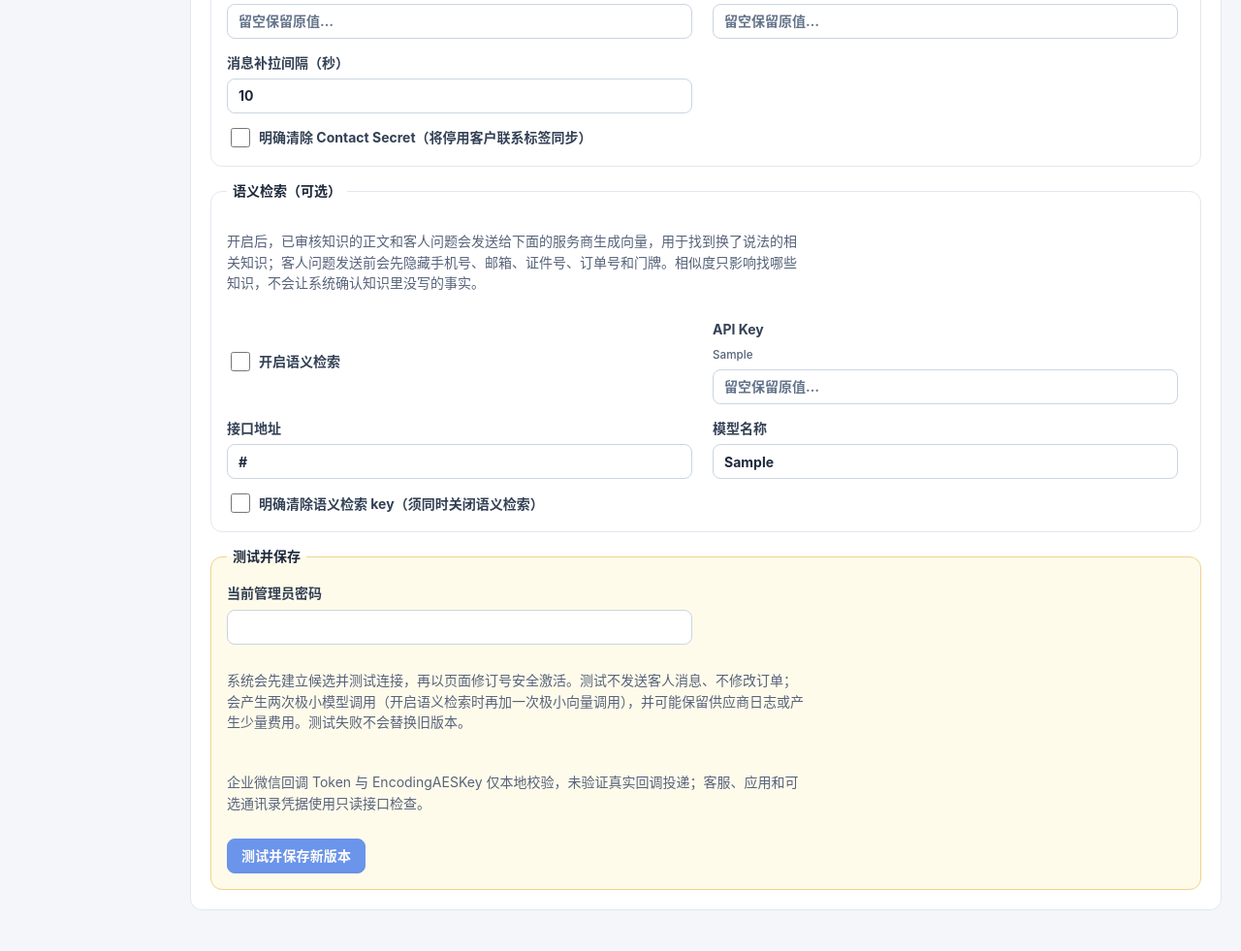
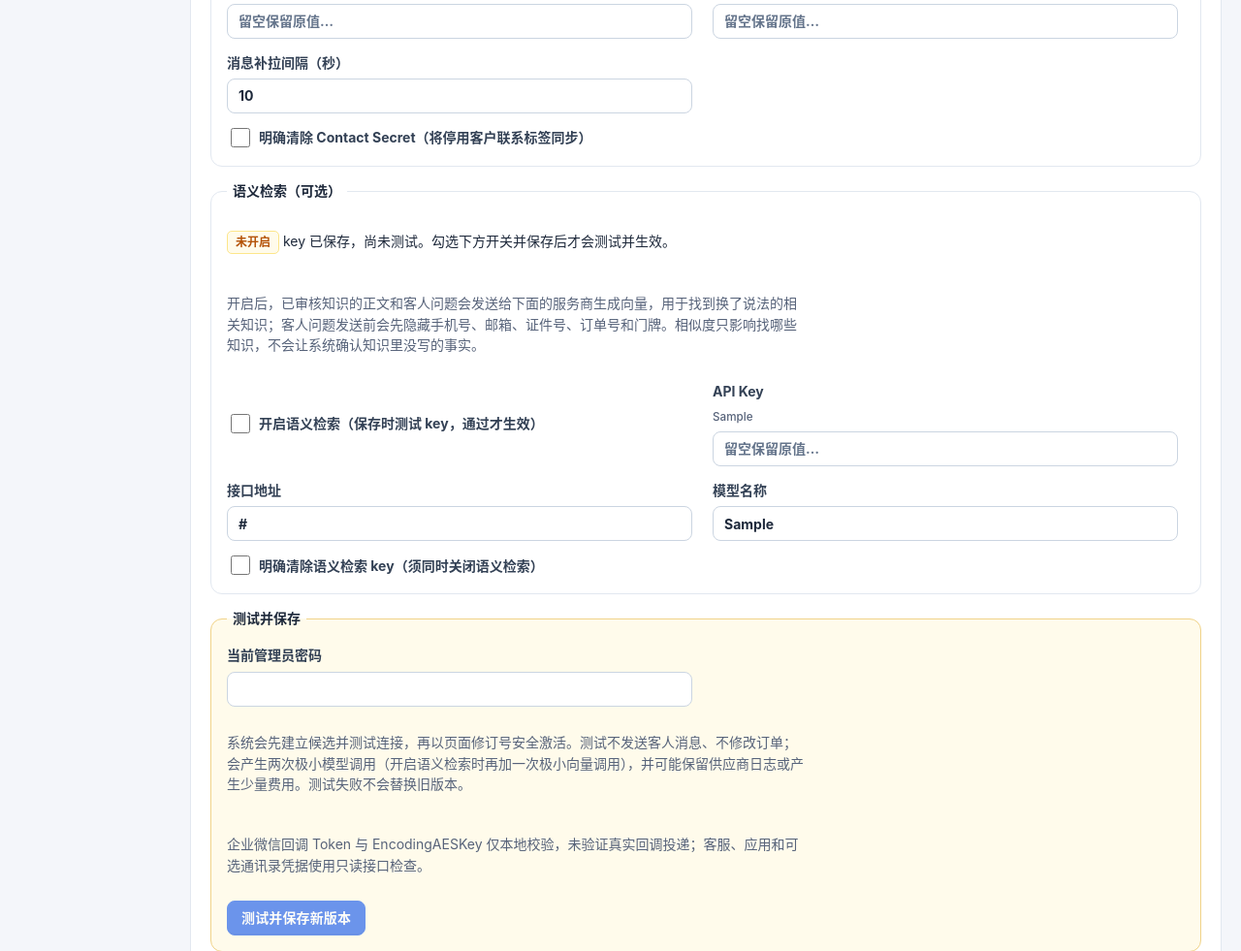
Before and after one commit to Anysonyuki-del/yumi-homestay-bot, a FastAPI app: template src/homestay_bot/templates/admin/settings.html in a window 1280 px wide. Shown: the part 1177-2158 px from the top of the page at 97% size. Before the commit the page ends 2116 px from the top, so only its background shows below. Run offline with FastAPI, Linux system fonts and the light colour scheme; the template is opened without the code that fills it: most values are stand-ins (such as "Sample title", 1, 10 or a date in 2020); parts of the project's set-up code (start-up, migrations or seed data) failed here and were passed over.

Commit message:
fix(admin): 语义检索分组区分「key 已保存」与「已开启」 v1.39.1
key 旁原先显示「已配置」，容易被理解为功能已经生效。实际上不勾选开关
保存时，key 既不会被测试，也不会启用。分组顶部新增状态说明，分别标出
未填写 key、key 已保存但未开启（尚未测试）、已开启（已通过连接测试）
三种情况；「已配置」改为「已保存」，开关补充「保存时测试 key，通过才
生效」。只改页面文案，不改保存或测试逻辑。

Co-Authored-By: Claude Opus 5.5 <noreply@anthropic.com>

```diff
--- a/pyproject.toml
+++ b/pyproject.toml
@@ -4,7 +4,7 @@ build-backend = "hatchling.build"
 
 [project]
 name = "homestay-bot"
-version = "1.39.0"
+version = "1.39.1"
 description = "武汉小型民宿企业微信客服机器人"
 requires-python = ">=3.12"
 dependencies = [
--- a/src/homestay_bot/templates/admin/settings.html
+++ b/src/homestay_bot/templates/admin/settings.html
@@ -53,10 +53,21 @@
 
     <fieldset class="config-group config-group--wide">
       <legend>语义检索（可选）</legend>
+      {# key 已保存和功能已开启是两件事：没勾开关时保存，key 不会被测试，也不会生效。 #}
+      {% set embedding_key_saved = page.view.embedding_api_key != "未配置" %}
+      <p class="config-status">
+        {% if page.view.embedding_enabled %}
+        {{ ui.badge("已开启", "success") }} key 已通过连接测试，客人提问会同时用关键词和语义查找知识。
+        {% elif embedding_key_saved %}
+        {{ ui.badge("未开启", "warning") }} key 已保存，尚未测试。勾选下方开关并保存后才会测试并生效。
+        {% else %}
+        {{ ui.badge("未开启") }} 未填写 key。
+        {% endif %}
+      </p>
       <p class="muted">开启后，已审核知识的正文和客人问题会发送给下面的服务商生成向量，用于找到换了说法的相关知识；客人问题发送前会先隐藏手机号、邮箱、证件号、订单号和门牌。相似度只影响找哪些知识，不会让系统确认知识里没写的事实。</p>
       <div class="form-grid">
-        <label class="check-row"><input type="checkbox" name="embedding_enabled" value="true" {% if page.view.embedding_enabled %}checked{% endif %}>开启语义检索</label>
-        <label>API Key <small>{{ page.view.embedding_api_key }}</small><input type="password" name="embedding_api_key" maxlength="4096" autocomplete="new-password" placeholder="留空保留原值…"></label>
+        <label class="check-row"><input type="checkbox" name="embedding_enabled" value="true" {% if page.view.embedding_enabled %}checked{% endif %}>开启语义检索（保存时测试 key，通过才生效）</label>
+        <label>API Key <small>{{ page.view.embedding_api_key | replace("已配置", "已保存") }}</small><input type="password" name="embedding_api_key" maxlength="4096" autocomplete="new-password" placeholder="留空保留原值…"></label>
         <label>接口地址<input type="url" name="embedding_base_url" maxlength="2048" value="{{ page.view.embedding_base_url }}" required></label>
         <label>模型名称<input type="text" name="embedding_model" maxlength="256" value="{{ page.view.embedding_model }}" required></label>
       </div>
```
Also changed, not shown: tests/integration/test_runtime_config_routes.py (+29 -0 lines), CHANGELOG.md.
